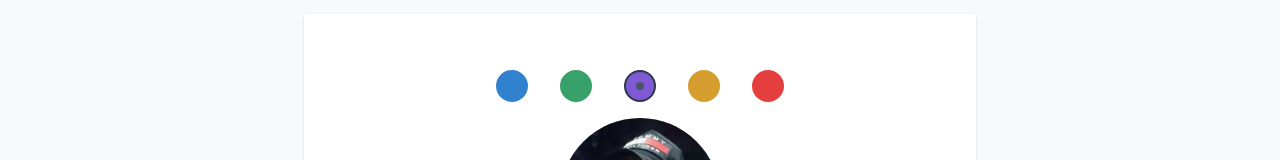
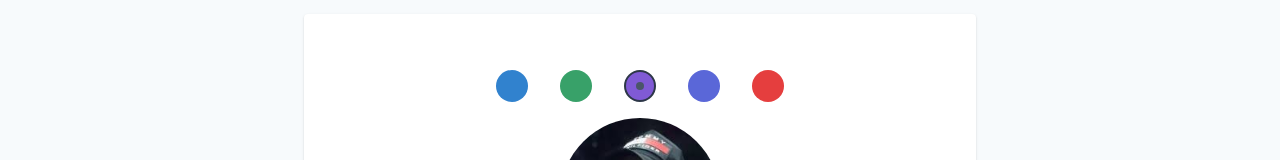
Before and after one commit to thedentist89/simple-resume-editor, a React (Create React App) app: page /editor in a window 1280 px wide. Shown: the part 131-291 px from the top of the page. Built offline with nearby package versions, Linux system fonts and the light colour scheme; what @react-pdf/styled-components would draw is missing.

Commit message:
Add multiple color choice to the PDF output

```diff
--- a/src/components/ColorSelector.jsx
+++ b/src/components/ColorSelector.jsx
@@ -1,34 +1,9 @@
-import React, { useState } from "react";
+import React, { useContext } from "react";
+import { DocumentContext } from "../context/DocumentContext";
+import { colors } from "../config.json";
 
 const ColorSelector = () => {
-  const [selectedColor, setSelectedColor] = useState("purple");
-
-  const colors = [
-    {
-      color: "blue",
-      className: "bg-blue-600"
-    },
-    {
-      color: "green",
-      className: "bg-green-600"
-    },
-    {
-      color: "purple",
-      className: "bg-purple-600"
-    },
-    {
-      color: "yellow",
-      className: "bg-yellow-600"
-    },
-    {
-      color: "red",
-      className: "bg-red-600"
-    }
-  ];
-
-  const handleSelect = e => {
-    setSelectedColor(e.target.value);
-  };
+  const { selectColor, selectedColor } = useContext(DocumentContext);
 
   return (
     <div className="flex my-4">
@@ -53,7 +28,7 @@ const ColorSelector = () => {
               name="color"
               value={color.color}
               className="hidden"
-              onChange={handleSelect}
+              onChange={selectColor}
             />
           </label>
         ))}
--- /dev/null
+++ b/src/config.json
@@ -0,0 +1,29 @@
+{
+  "colors": [
+    {
+      "color": "blue",
+      "className": "bg-blue-600",
+      "value": "#3182ce"
+    },
+    {
+      "color": "green",
+      "className": "bg-green-600",
+      "value": "#38a169"
+    },
+    {
+      "color": "purple",
+      "className": "bg-purple-600",
+      "value": "#b794f4"
+    },
+    {
+      "color": "indigo",
+      "className": "bg-indigo-600",
+      "value": "#5a67d8"
+    },
+    {
+      "color": "red",
+      "className": "bg-red-600",
+      "value": "#e53e3e"
+    }
+  ]
+}
--- a/src/context/DocumentContext.js
+++ b/src/context/DocumentContext.js
@@ -122,6 +122,12 @@ export const DocumentProvider = ({ children }) => {
     setEducation(copy);
   };
 
+  const [selectedColor, setSelectedColor] = useState("purple");
+
+  const selectColor = e => {
+    setSelectedColor(e.target.value);
+  };
+
   return (
     <DocumentContext.Provider
       value={{
@@ -140,7 +146,9 @@ export const DocumentProvider = ({ children }) => {
         languages,
         setLanguages,
         img,
-        changePhoto
+        changePhoto,
+        selectColor,
+        selectedColor
       }}
     >
       {children}
--- a/src/templates/ModernPDF.jsx
+++ b/src/templates/ModernPDF.jsx
@@ -1,5 +1,6 @@
 import React, { useContext, Fragment } from "react";
 import { DocumentContext } from "../context/DocumentContext";
+import { colors } from "../config.json";
 import mail from "../assets/mail.png";
 import phone from "../assets/phone.png";
 import pin from "../assets/pin.png";
@@ -26,12 +27,12 @@ import {
   SectionHeading
 } from "./styles";
 
-const color = "#805ad5";
-
 const ModernPDF = () => {
-  const { img, values, languages, work, education } = useContext(
+  const { img, values, languages, work, education, selectedColor } = useContext(
     DocumentContext
   );
+
+  const { color } = colors.find(color => selectedColor === color.color);
 
   return (
     <PDFViewer className="w-full h-screen">
@@ -49,10 +50,12 @@ const ModernPDF = () => {
                 <Text style={{ fontSize: "12pt" }}>{values.location}</Text>
               </View>
               <View style={{ marginVertical: "20pt" }}>
-                <AsideHeading>Skills</AsideHeading>
+                <AsideHeading color={color}>Skills</AsideHeading>
                 <AsideSkills>
                   {values.skills.split(",").map((skill, index) => (
-                    <Skill key={index}>{skill}</Skill>
+                    <Skill color={color} key={index}>
+                      {skill}
+                    </Skill>
                   ))}
                 </AsideSkills>
                 <View style={{ marginVertical: "20pt" }}>
@@ -65,7 +68,11 @@ const ModernPDF = () => {
                         </Text>
                         <LanguageContainer>
                           {range(5).map(n =>
-                            n < language.level ? <Circle /> : <Circle empty />
+                            n < language.level ? (
+                              <Circle color={color} key={n} />
+                            ) : (
+                              <Circle empty color={color} key={n} />
+                            )
                           )}
                         </LanguageContainer>
                       </Fragment>
@@ -75,17 +82,17 @@ const ModernPDF = () => {
               </View>
             </Aside>
             <Main>
-              <Header>
+              <Header color={color}>
                 <Name>{values.name}</Name>
                 <Role>{values.title}</Role>
                 <Line />
                 <Description>{values.bio}</Description>
               </Header>
               <View style={{ marginVertical: 30, paddingRight: 30 }}>
-                <SectionHeading>work experience</SectionHeading>
+                <SectionHeading color={color}>work experience</SectionHeading>
                 {work.map(work => (
                   <View style={{ paddingVertical: 30 }} key={work.id}>
-                    <JobTitle>{work.role}</JobTitle>
+                    <JobTitle color={color}>{work.role}</JobTitle>
                     <Text>{work.company}</Text>
                     <FlexBetween>
                       <Text style={{ fontSize: 14 }}>
@@ -96,7 +103,7 @@ const ModernPDF = () => {
                     <Text style={{ fontSize: 10 }}>{work.description}</Text>
                   </View>
                 ))}
-                <SectionHeading>education</SectionHeading>
+                <SectionHeading color={color}>education</SectionHeading>
                 {education.map(education => (
                   <View style={{ marginTop: 20 }} key={education.id}>
                     <Text style={{ color, fontWeight: 900, fontSize: 16 }}>
--- a/src/templates/styles/index.js
+++ b/src/templates/styles/index.js
@@ -1,6 +1,4 @@
 import styled from "@react-pdf/styled-components";
-
-const color = "#805ad5";
 
 export const ProfileImage = styled.Image`
   width: 120pt;
@@ -23,7 +21,7 @@ export const Main = styled.View`
 `;
 
 export const Header = styled.View`
-  background-color: ${color};
+  background-color: ${props => props.color};
   padding: 20pt 20pt;
 `;
 
@@ -52,14 +50,14 @@ export const Description = styled.Text`
 `;
 
 export const SectionHeading = styled.Text`
-  color: ${color};
+  color: ${props => props.color};
   text-transform: uppercase;
   font-weight: bold;
-  border-bottom: 1pt solid ${color};
+  border-bottom: 1pt solid ${props => props.color};
 `;
 
 export const JobTitle = styled.Text`
-  color: ${color};
+  color: ${props => props.color};
   font-weight: 900;
   font-size: 20;
 `;
@@ -86,10 +84,10 @@ export const Icon = styled.Image`
 `;
 
 export const AsideHeading = styled.Text`
-  color: ${color};
+  color: ${props => props.color};
   text-transform: uppercase;
   font-weight: bold;
-  border-bottom: 1pt solid ${color};
+  border-bottom: 1pt solid ${props => props.color};
 `;
 
 export const AsideSkills = styled.View`
@@ -101,7 +99,7 @@ export const AsideSkills = styled.View`
 `;
 
 export const Skill = styled.Text`
-  background-color: ${color};
+  background-color: ${props => props.color};
   color: white;
   padding: 4pt 2pt;
   border-radius: 4pt;
@@ -121,7 +119,7 @@ export const Circle = styled.View`
   height: 20;
   width: 20;
   border-radius: 100;
-  border: 2pt solid ${color};
+  border: 2pt solid ${props => props.color};
   margin-right: 4;
-  background-color: ${props => (props.empty ? "white" : color)};
+  background-color: ${props => (props.empty ? "white" : props.color)};
 `;
```
